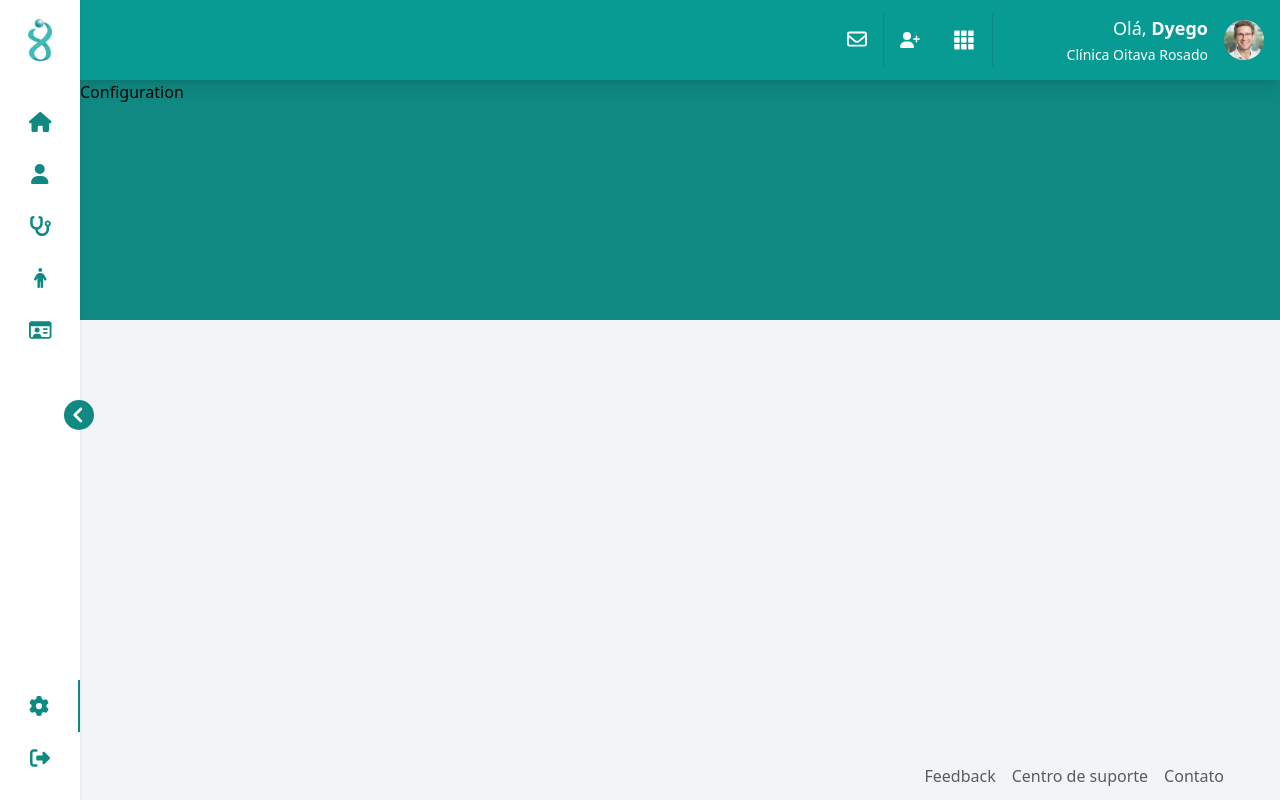
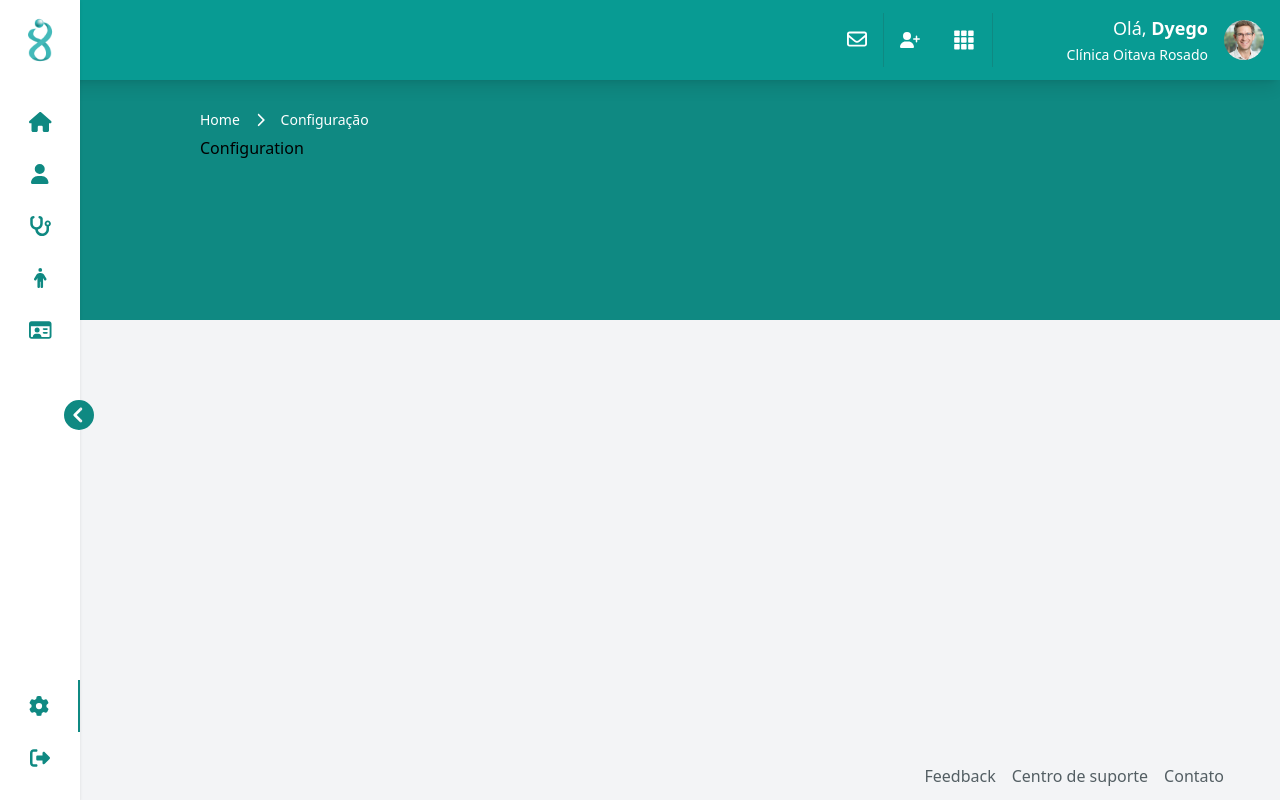
Before and after one commit to vynijales/OitavaRosado-frontend, a Next.js app: page /config in a window 1280 px wide. Built offline with nearby package versions, Linux system fonts and the light colour scheme.

Commit message:
feat: criar breadcrumbs

```diff
--- a/src/app/(admin)/(meaningful)/config/page.tsx
+++ b/src/app/(admin)/(meaningful)/config/page.tsx
@@ -1,7 +1,17 @@
+import Breadcrumbs from "@/components/layout/Breadcrumbs";
+
 export default function Page() {
+  const items = [
+    { text: "Home", link: "/home" },
+    { text: "Configuração", link: "/config" },
+  ];
+
   return (
-    <div>
-      <h1>Configuration</h1>
-    </div>
+    <>
+      <Breadcrumbs items={items} />
+      <div>
+        <h1>Configuration</h1>
+      </div>
+    </>
   );
 }
--- a/src/app/(admin)/(meaningful)/doctors/page.tsx
+++ b/src/app/(admin)/(meaningful)/doctors/page.tsx
@@ -1,6 +1,14 @@
+import Breadcrumbs from "@/components/layout/Breadcrumbs";
+
 export default function Page() {
+    const items = [
+        { text: "Home", link: "/home" },
+        { text: "Médicos Solicitantes ou Coordenadores", link: "/doctors" },
+    ];
+
     return (
         <>
+            <Breadcrumbs items={items} />
             <div>
                 <h1>Doctors</h1>
             </div>
--- a/src/app/(admin)/(meaningful)/layout.tsx
+++ b/src/app/(admin)/(meaningful)/layout.tsx
@@ -8,13 +8,8 @@ export default function MainLayout({
 
     return (
         <>
-            <div
-                id="background-md"
-                className="absolute top-0 left-0 w-full h-2/5 bg-primary"
-            >
-            </div>
-            <div
-            className="z-0">
+            <div className="absolute top-0 left-0 w-full h-2/5 bg-primary"></div>
+            <div className="w-full xl:w-4/5 z-0 flex flex-col self-center pt-6">
                 {children}
             </div>
         </>
--- a/src/app/(admin)/(meaningful)/patients/page.tsx
+++ b/src/app/(admin)/(meaningful)/patients/page.tsx
@@ -1,6 +1,14 @@
+import Breadcrumbs from "@/components/layout/Breadcrumbs";
+
 export default function Page() {
+    const items = [
+        { text: "Home", link: "/home" },
+        { text: "Pacientes", link: "/patients" },
+    ];
+
     return (
         <>
+            <Breadcrumbs items={items} />
             <div>
                 <h1>Patients</h1>
             </div>
--- a/src/app/(admin)/(meaningful)/schedules/page.tsx
+++ b/src/app/(admin)/(meaningful)/schedules/page.tsx
@@ -1,6 +1,14 @@
+import Breadcrumbs from "@/components/layout/Breadcrumbs";
+
 export default function Page() {
+    const items = [
+        { text: "Home", link: "/home" },
+        { text: "Agendamentos médicos", link: "/schedules" },
+    ];
+
     return (
         <>
+            <Breadcrumbs items={items} />
             <div>
                 <h1>Schedules</h1>
             </div>
--- a/src/app/(admin)/(meaningful)/users/page.tsx
+++ b/src/app/(admin)/(meaningful)/users/page.tsx
@@ -1,6 +1,14 @@
+import Breadcrumbs from "@/components/layout/Breadcrumbs";
+
 export default function Page() {
+    const items = [
+        { text: "Home", link: "/home" },
+        { text: "Usuários", link: "/users" },
+    ];
+
     return (
         <>
+            <Breadcrumbs items={items} />
             <div>
                 <h1>Users</h1>
             </div>
--- a/src/app/(admin)/layout.tsx
+++ b/src/app/(admin)/layout.tsx
@@ -14,7 +14,7 @@ export default function AdminLayout({
       <SideBar />
       <main
         id="container"
-        className="min-h-[calc(100vh-3rem)] flex flex-col bg-gray-100 p-20"
+        className="min-h-[calc(100vh-3rem)] flex flex-col bg-gray-100 py-20 pl-20"
       >
         {children}
       </main>
--- /dev/null
+++ b/src/components/layout/Breadcrumbs.tsx
@@ -0,0 +1,27 @@
+import React from 'react';
+import Link from 'next/link';
+import { FontAwesomeIcon } from '@fortawesome/react-fontawesome';
+import { faChevronRight } from '@fortawesome/free-solid-svg-icons';
+
+interface BreadcrumbsProps {
+  items: { text: string; link: string }[];
+}
+
+const Breadcrumbs: React.FC<BreadcrumbsProps> = ({ items }) => {
+  return (
+    <div id="breadcrumbs" className="w-full h-4 flex justify-start items-center gap-4 py-4">
+      {items.map((item, index) => (
+        <React.Fragment key={index}>
+          <Link href={item.link} className="text-sm text-white">
+            {item.text}
+          </Link>
+          {index < items.length - 1 && (
+            <FontAwesomeIcon icon={faChevronRight} className="text-sm text-white" />
+          )}
+        </React.Fragment>
+      ))}
+    </div>
+  );
+};
+
+export default Breadcrumbs;
```
